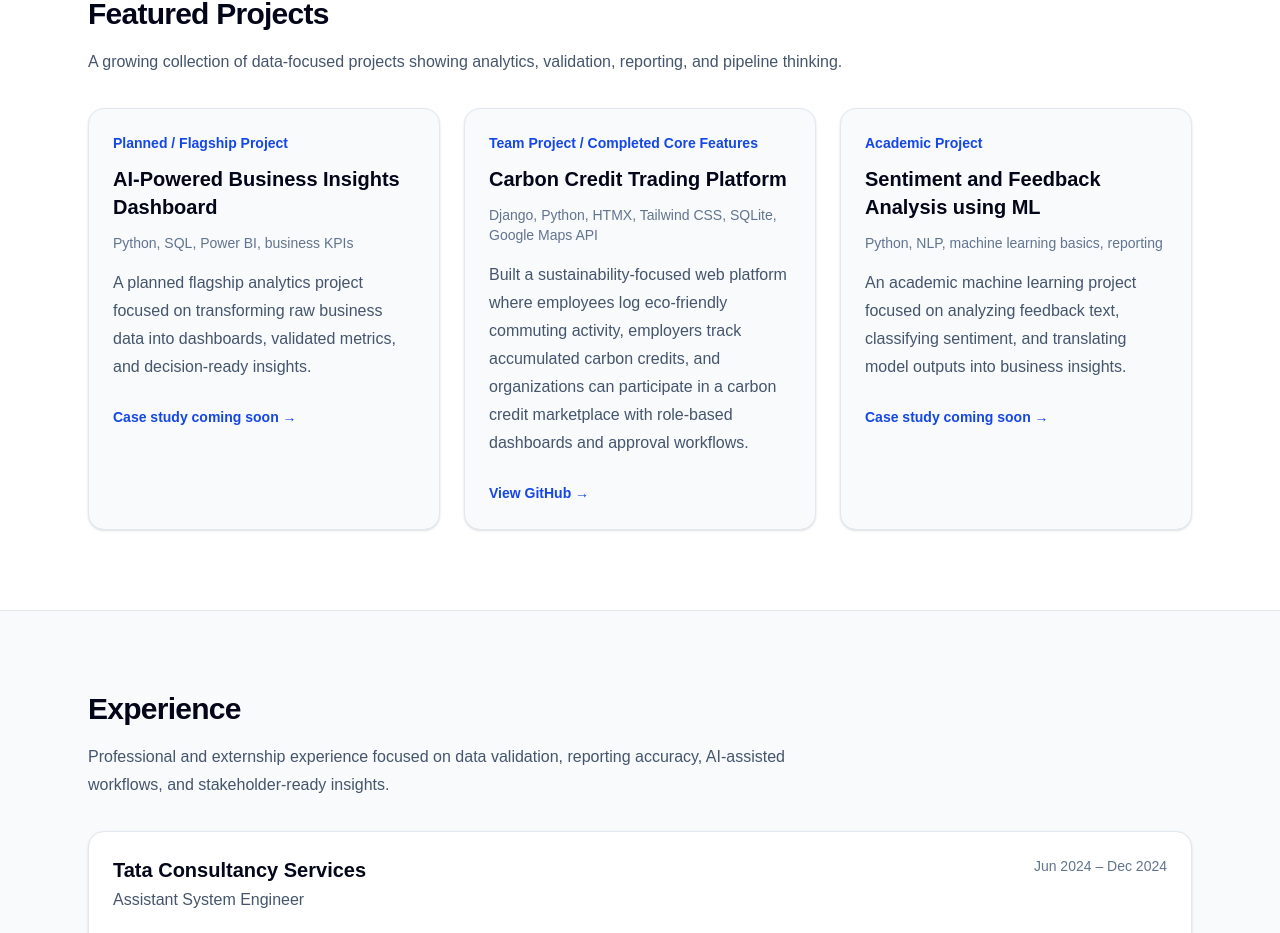
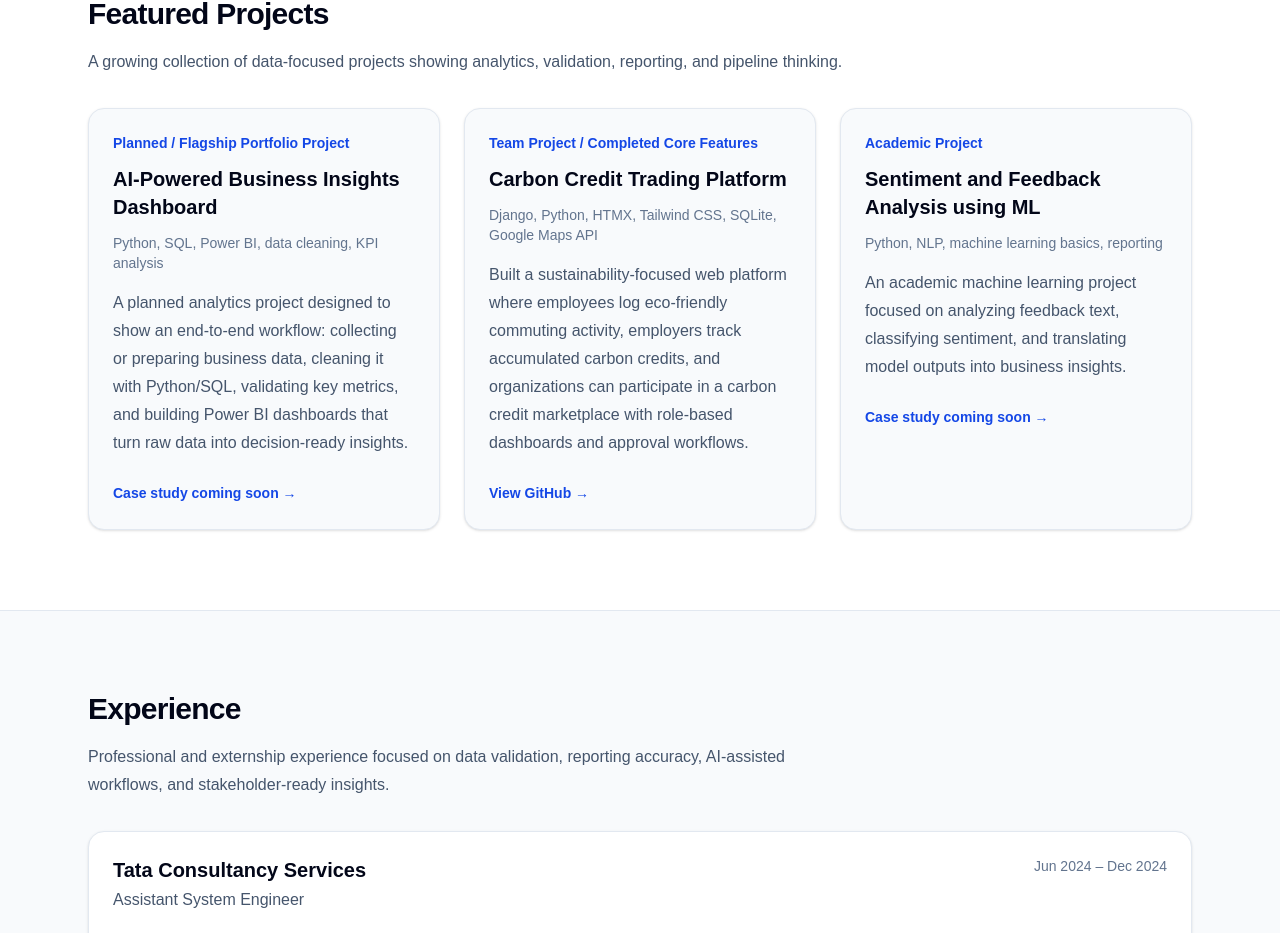
Before and after one commit to psalkineni-553/portfolio-website, a Next.js app: page / in a window 1280 px wide. Shown: the part 1713-2646 px from the top of the page. Built offline with nearby package versions, Linux system fonts and the light colour scheme.

Commit message:
Improve AI dashboard project card

```diff
--- a/src/app/page.tsx
+++ b/src/app/page.tsx
@@ -129,10 +129,10 @@ export default function Home() {
             {[
               {
                 title: "AI-Powered Business Insights Dashboard",
-                status: "Planned / Flagship Project",
-                tools: "Python, SQL, Power BI, business KPIs",
+                status: "Planned / Flagship Portfolio Project",
+                tools: "Python, SQL, Power BI, data cleaning, KPI analysis",
                 description:
-                  "A planned flagship analytics project focused on transforming raw business data into dashboards, validated metrics, and decision-ready insights.",
+                  "A planned analytics project designed to show an end-to-end workflow: collecting or preparing business data, cleaning it with Python/SQL, validating key metrics, and building Power BI dashboards that turn raw data into decision-ready insights.",
               },
               {
                 title: "Carbon Credit Trading Platform",
```
